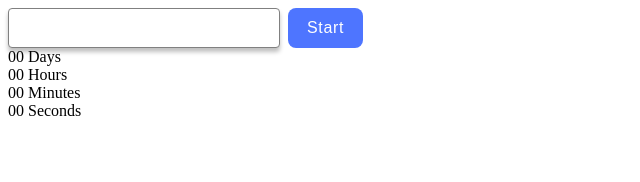
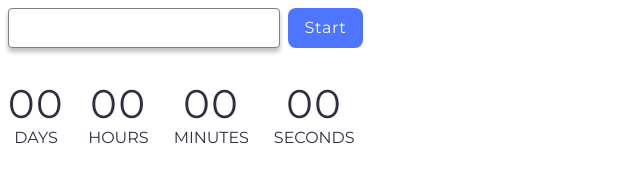
Before and after one commit to RocketReact/goit-js-hw-10, a website built with Vite: page src/1-timer.html in a window 1280 px wide. Shown: the whole page, without its empty margins (0-640 px from the left). Built offline with nearby package versions, Linux system fonts and the light colour scheme.

Commit message:
styled timer

```diff
--- a/src/css/1-timer.css
+++ b/src/css/1-timer.css
@@ -1,5 +1,9 @@
 * {
   box-sizing: border-box;
+  font-family: Montserrat, sans-serif;
+  letter-spacing: 0.04em;
+  font-size: 16px;
+  color: #2E2F42
 }
 
 .input-wrapper {
@@ -15,7 +19,6 @@
   height: 40px;
   padding-left: 16px;
   box-shadow: 0 4px 4px 0 rgba(0, 0, 0, 0.25);
-  color: #2E2F42;
   outline: transparent;
 
 }
@@ -37,7 +40,6 @@
 
 /*button*/
 button {
-  display: inline-block;
   background-color: #4E75FF;
   border: none;
   border-radius: 8px;
@@ -46,9 +48,7 @@ button {
   color:#FFFFFF;
   width: 75px;
   height: 40px;
-  font-size: 16px;
   line-height: 1.5;
-  letter-spacing: 0.04em;
 }
 button:hover {
   background-color: #6C8CFF;
@@ -57,3 +57,27 @@ button:disabled {
   background-color: #CFCFCF;
   color: #989898;
 }
+
+/*timer*/
+.timer {
+  display: flex;
+  gap: 24px;
+  margin-top: 32px;
+}
+.field {
+  display: flex;
+  flex-direction: column;
+  text-align: center;
+}
+.value {
+  font-size: 40px;
+  line-height: 1.2;
+}
+.field:nth-child(3) .value,
+.field:last-child .value {
+  padding: 0 10.5px;
+}
+.label {
+  text-transform: uppercase;
+  letter-spacing: 0;
+}
```
